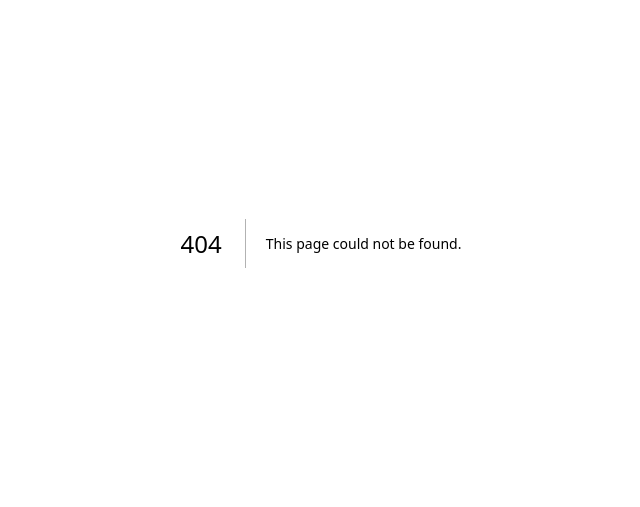
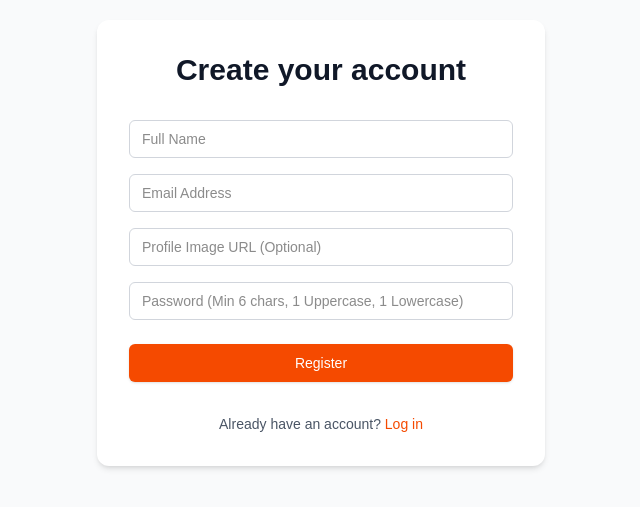
Before and after one commit to towfiqurv360/B13-Assignment-10-client-site, a Next.js app: page /register in a window 1280 px wide. Before the commit this address had no page. Shown: the part 157-664 px from the top of the page, without its empty margins (319-959 px from the left). Built offline with nearby package versions, Linux system fonts and the light colour scheme; no server answers.

Commit message:
Develop user registration page with validation

```diff
--- /dev/null
+++ b/src/app/register/page.js
@@ -0,0 +1,79 @@
+"use client";
+import { useState } from "react";
+import { useRouter } from "next/navigation";
+import Link from "next/link";
+import { axiosSecure } from "@/lib/axios";
+import { motion } from "framer-motion";
+
+export default function RegisterPage() {
+  const router = useRouter();
+  const [formData, setFormData] = useState({ name: "", email: "", password: "", image: "" });
+  const [error, setError] = useState("");
+  const [loading, setLoading] = useState(false);
+
+  const handleSubmit = async (e) => {
+    e.preventDefault();
+    setError("");
+    setLoading(true);
+
+    try {
+
+      const res = await axiosSecure.post("/auth/register", formData);
+      if (res.status === 201) {
+        alert("Registration successful! Please login.");
+        router.push("/login");
+      }
+    } catch (err) {
+      setError(err.response?.data?.message || "Something went wrong!");
+    } finally {
+      setLoading(false);
+    }
+  };
+
+  return (
+    <div className="min-h-screen flex items-center justify-center bg-gray-50 py-12 px-4 sm:px-6 lg:px-8">
+      <motion.div
+        initial={{ opacity: 0, y: 20 }} animate={{ opacity: 1, y: 0 }}
+        className="max-w-md w-full bg-white p-8 rounded-xl shadow-md space-y-8"
+      >
+        <div>
+          <h2 className="text-center text-3xl font-extrabold text-gray-900">Create your account</h2>
+        </div>
+        <form className="mt-8 space-y-6" onSubmit={handleSubmit}>
+          {error && <div className="text-red-500 text-sm text-center bg-red-50 p-2 rounded">{error}</div>}
+          <div className="space-y-4">
+            <input
+              type="text" required placeholder="Full Name"
+              className="appearance-none block w-full px-3 py-2 border border-gray-300 rounded-md focus:outline-none focus:ring-orange-500 focus:border-orange-500 sm:text-sm"
+              onChange={(e) => setFormData({ ...formData, name: e.target.value })}
+            />
+            <input
+              type="email" required placeholder="Email Address"
+              className="appearance-none block w-full px-3 py-2 border border-gray-300 rounded-md focus:outline-none focus:ring-orange-500 focus:border-orange-500 sm:text-sm"
+              onChange={(e) => setFormData({ ...formData, email: e.target.value })}
+            />
+            <input
+              type="text" placeholder="Profile Image URL (Optional)"
+              className="appearance-none block w-full px-3 py-2 border border-gray-300 rounded-md focus:outline-none focus:ring-orange-500 focus:border-orange-500 sm:text-sm"
+              onChange={(e) => setFormData({ ...formData, image: e.target.value })}
+            />
+            <input
+              type="password" required placeholder="Password (Min 6 chars, 1 Uppercase, 1 Lowercase)"
+              className="appearance-none block w-full px-3 py-2 border border-gray-300 rounded-md focus:outline-none focus:ring-orange-500 focus:border-orange-500 sm:text-sm"
+              onChange={(e) => setFormData({ ...formData, password: e.target.value })}
+            />
+          </div>
+          <button
+            type="submit" disabled={loading}
+            className="w-full flex justify-center py-2 px-4 border border-transparent rounded-md shadow-sm text-sm font-medium text-white bg-orange-600 hover:bg-orange-700 focus:outline-none focus:ring-2 focus:ring-offset-2 focus:ring-orange-500 disabled:bg-orange-300"
+          >
+            {loading ? "Registering..." : "Register"}
+          </button>
+        </form>
+        <div className="text-center text-sm">
+          <p className="text-gray-600">Already have an account? <Link href="/login" className="font-medium text-orange-600 hover:text-orange-500">Log in</Link></p>
+        </div>
+      </motion.div>
+    </div>
+  );
+}
```
